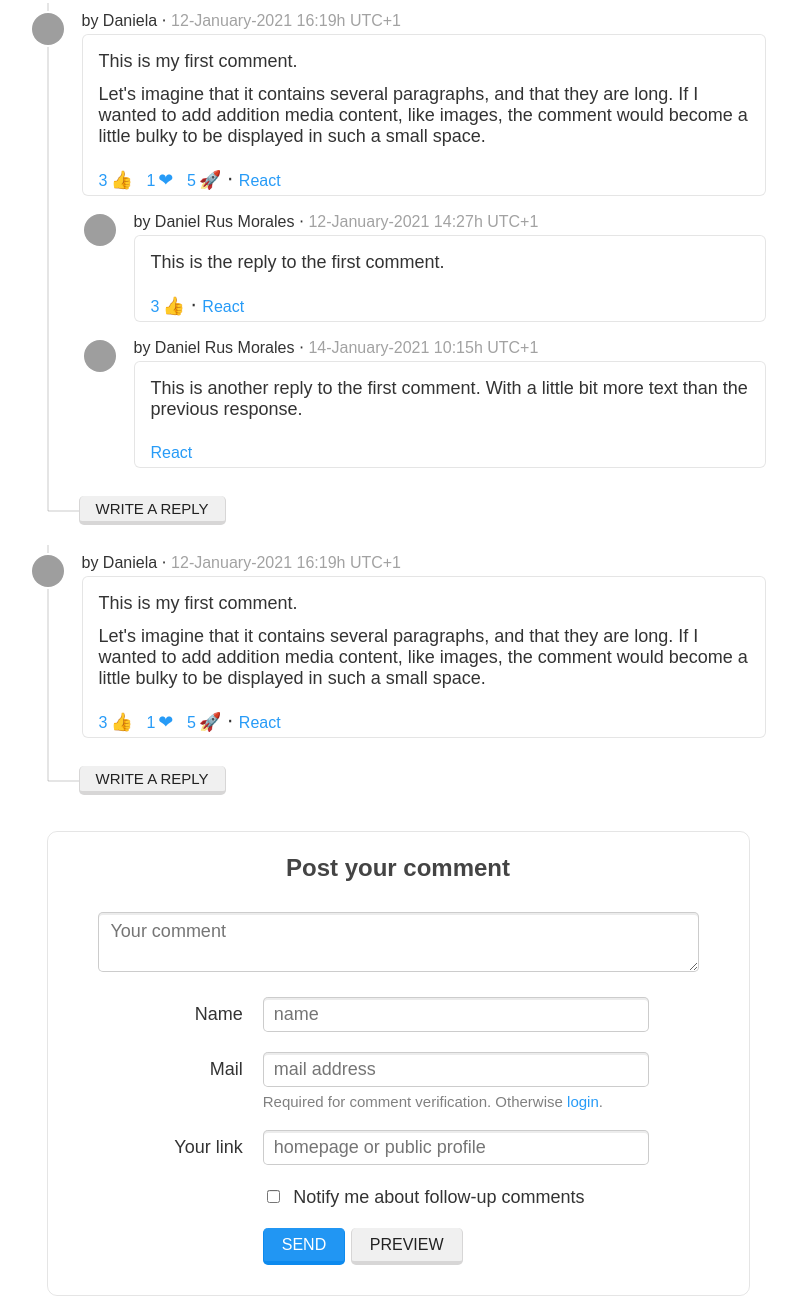
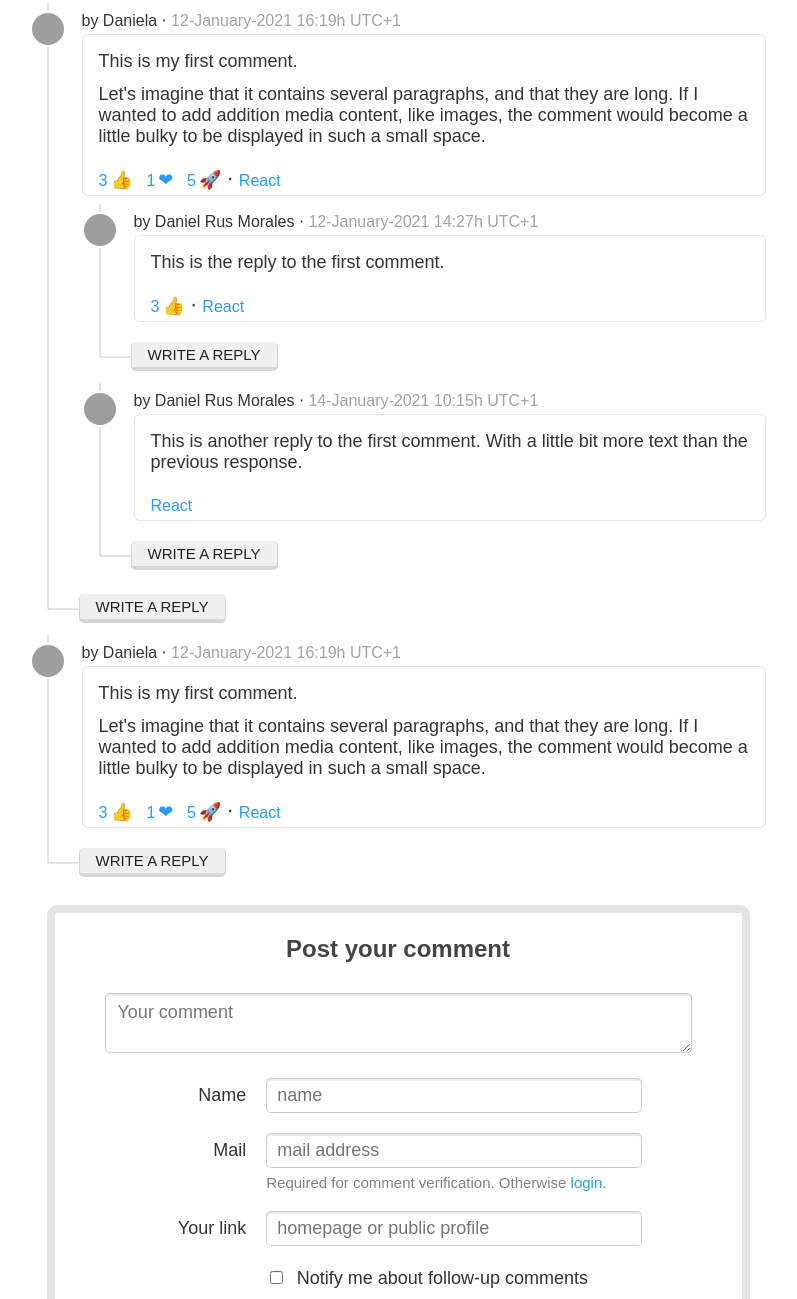
Before and after one commit to danirus/dcx-comp-html, a plain HTML site: page articles/colonies-006.html in a window 1280 px wide. Shown: the part 761-2060 px from the top of the page, without its empty margins (242-1039 px from the left). Drawn offline with Linux system fonts and the light colour scheme; grey boxes are pictures that could not be loaded; a script that the page names is missing; a web font is replaced by a local one.

Commit message:
Add 2nd level indentation.

```diff
--- a/articles/colonies-006.html
+++ b/articles/colonies-006.html
@@ -49,7 +49,7 @@
 
           <div class="comment-list" data-type="reactions-def" data-reactions="+,+1,#128077;-,-1,#128078;S,Smile,#128512;C,Confused,#128533;G,Great,#127881;H,Heart,#10084;R,Rocket,#128640;E,Eyes,#128064" data-reactions-url="/comments/api/react/" data-reactions-row-length="4" data-reactions-header-title="Pick your reaction" data-pos-bottom="22" data-pos-left="3">
 
-            <div id="c1" class="comment-box with-reply-box">
+            <div id="c1" class="comment-box l0">
               <div class="user-avatar">
                 <img src="//www.gravatar.com/avatar/7736a08481eef8523e806cc98ea36192?s=48&amp;d=identicon" height="36" width="36">
               </div>
@@ -97,7 +97,7 @@
               </div>
             </div>
 
-            <div id="c2" class="comment-box">
+            <div id="c2" class="comment-box l0 l1">
               <div class="level-1"></div>
               <div class="user-avatar">
                 <img src="//www.gravatar.com/avatar/5449ef794aac7ca5096edbf437bd2675?s=48&amp;d=identicon" height="36" width="36">
@@ -127,7 +127,15 @@
               </div>
             </div>
 
-            <div id="c3" class="comment-box">
+            <div class="reply-box l0 l1">
+              <div class="level-1"></div>
+              <div class="line-1"></div>
+              <div class="content">
+                <button class="secondary small">Write a reply</button>
+              </div>
+            </div>
+
+            <div id="c3" class="comment-box l0 l1">
               <div class="level-1"></div>
               <div class="user-avatar">
                 <img src="//www.gravatar.com/avatar/5449ef794aac7ca5096edbf437bd2675?s=48&amp;d=identicon" height="36" width="36">
@@ -147,14 +155,22 @@
               </div>
             </div>
 
-            <div class="reply-box">
+            <div class="reply-box l0 l1">
               <div class="level-1"></div>
-              <div class="inline-left py06">
+              <div class="line-1"></div>
+              <div class="content">
                 <button class="secondary small">Write a reply</button>
               </div>
             </div>
 
-            <div id="c4" class="comment-box">
+            <div class="reply-box l0">
+              <div class="line-0"></div>
+              <div class="content">
+                <button class="secondary small">Write a reply</button>
+              </div>
+            </div>
+
+            <div id="c4" class="comment-box l0">
               <div class="user-avatar">
                 <img src="//www.gravatar.com/avatar/7736a08481eef8523e806cc98ea36192?s=48&amp;d=identicon" height="36" width="36">
               </div>
@@ -202,9 +218,9 @@
               </div>
             </div>
 
-            <div class="reply-box">
-              <div class="level-1"></div>
-              <div class="inline-left py06">
+            <div class="reply-box l0">
+              <div class="line-0"></div>
+              <div class="content">
                 <button class="secondary small">Write a reply</button>
               </div>
             </div>
--- a/css/comments2.css
+++ b/css/comments2.css
@@ -68,28 +68,34 @@
  *  |                | |-------------------------------------------| |
  *  |----------------------------------------------------------------|
  */
-.comment-box, .reply-box {
+.comment-box {
     position: relative;
     display: flex;
     padding: 8px 0;
     margin-left: 16px;
 }
 
-.comment-box:before {
+.reply-box {
+    position: relative;
+    display: flex;
+    padding: 0;
+}
+
+.reply-box.l0 {
+    margin-left: 16px;
+}
+
+.reply-box.l0 .content {
+    /* In the case of .reply-box.l0 the 2nd child
+     * is the one that contains the btn. */
+    position: relative;
+    margin-left: 32px;
+}
+
+.comment-box.l0:before, .reply-box.l0.l1:before {
     position: absolute;
     top: 0;
     bottom: 0;
-    left: 0;
-    display: block;
-    width: 2px;
-    content: "";
-    background-color: rgba(0, 0, 0, .1);
-}
-
-.reply-box:before {
-    position: absolute;
-    top: 0;
-    bottom: 50%;
     left: 0;
     display: block;
     width: 2px;
@@ -104,13 +110,49 @@
     flex-shrink: 0;
 }
 
-.reply-box .level-1 {
+.comment-box.l1 .level-1:before {
+    position: absolute;
+    top: 0;
+    bottom: 0;
+    left: 52px;
+    display: block;
+    width: 2px;
+    content: "";
+    background-color: rgba(0, 0, 0, .1);
+}
+
+.reply-box.l0:before, .reply-box.l0.l1 .level-1:before {
+    position: absolute;
+    top: 0;
+    bottom: 50%;
+    left: 0;
+    display: block;
+    width: 2px;
+    content: "";
+    background-color: rgba(0, 0, 0, .1);
+}
+
+.reply-box.l0.l1 .level-1:before {
+    left: 52px;
+}
+
+.reply-box .line-0, .reply-box .line-1 {
     position: absolute;
     top: 50%;
     left: 1px;
     border-top: 2px solid rgba(0, 0, 0, .1);
     transform: translateY(-50%);
+    display: block;
+    width: 52px;
+    flex-grow: 0;
+    flex-shrink: 0;
 }
+
+.reply-box .line-1 {
+    left: 53px;
+    width: 52px;
+}
+
 
 .comment-box       A.permalink { display: none }
 .comment-box:hover A.permalink { display: inline }
@@ -164,10 +206,16 @@
     padding-bottom: 32px;
 }
 
+.reply-box .content {
+    display: flex;
+    justify-content: left;
+    padding: .6rem 0;
+}
+
 /* ----------------------------------------------------- */
 .comment-form {
     margin: 16px;
-    border: 1px solid rgba(0, 0, 0, .1);
+    border: 8px solid rgba(0, 0, 0, .1);
     border-radius: 0.5rem;
     display: flex;
     flex-direction: column;
@@ -196,17 +244,6 @@
 .col1-2 { grid-column: 1/3 }
 
 /* ----------------------------------------------------- */
-.reply-box {
-    display: flex;
-    flex-direction: row;
-}
-
-/* The 2nd element (the one after the div.level-n must adjust the margin. */
-.reply-box :nth-child(2) {
-    position: relative;
-    margin-left: 32px;
-}
-
 .comment-reply-form {
     width: 100%;
     background-color: rgba(0, 0, 0, .1);
```
